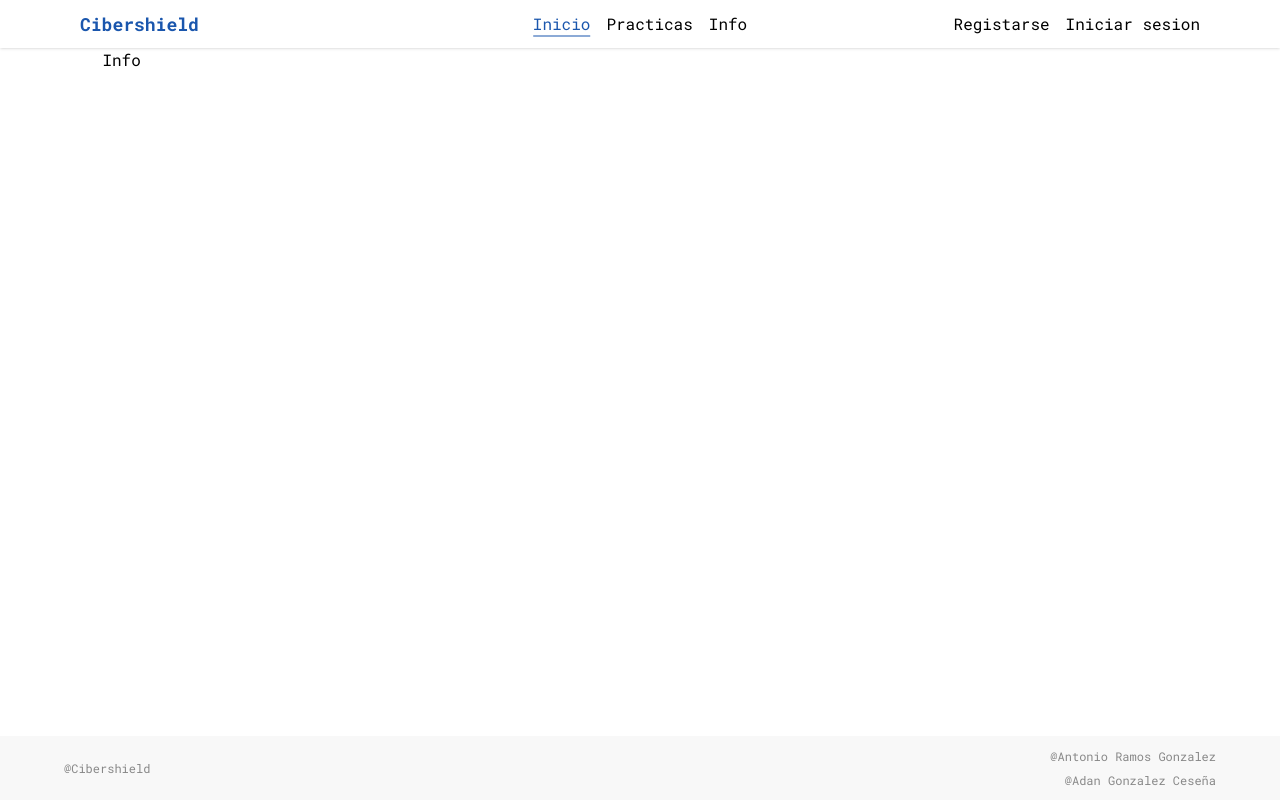
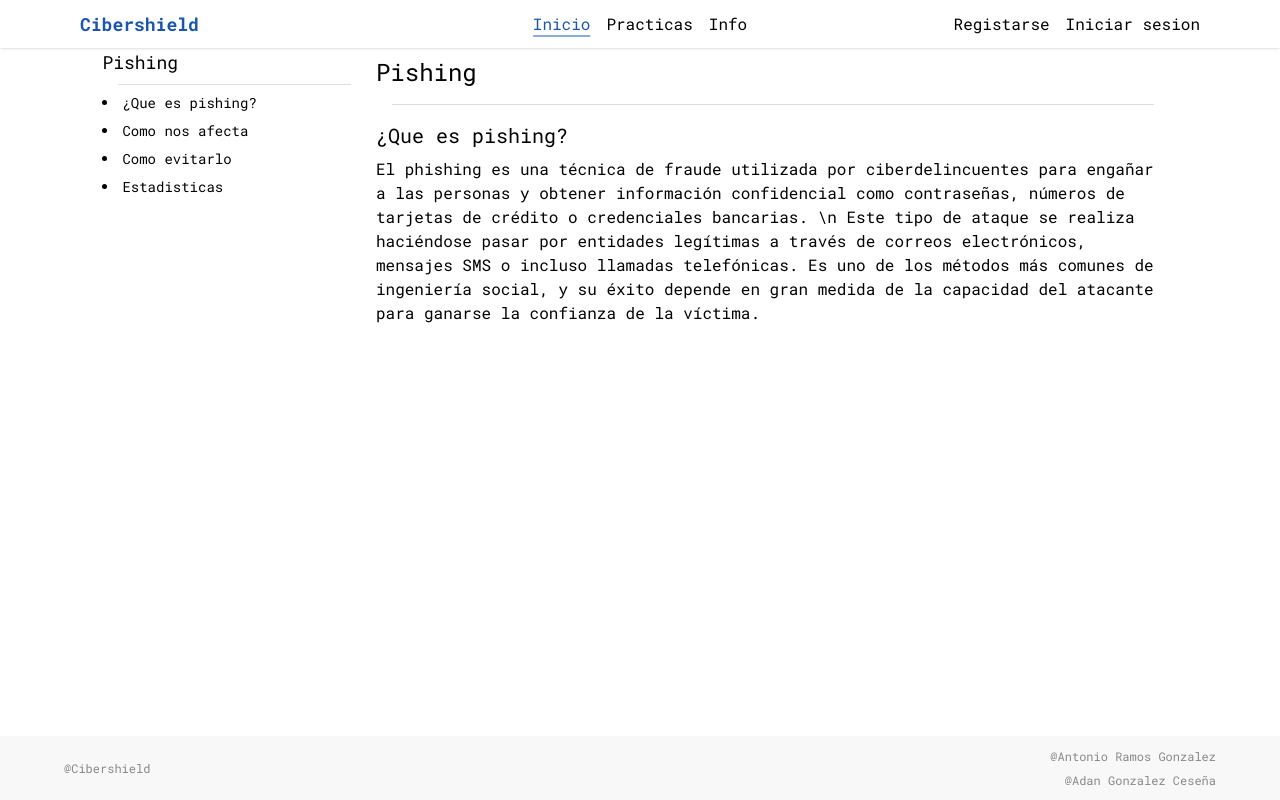
Before and after one commit to AdanCC21/CibershieldFront, a React (Vite) app: page /info in a window 1280 px wide. Built offline with nearby package versions, Linux system fonts and the light colour scheme.

Commit message:
info page init

```diff
--- a/src/App.tsx
+++ b/src/App.tsx
@@ -5,7 +5,7 @@ import Home from './pages/Home'
 import Header from './components/layout/Header'
 import Footer from './components/layout/Footer'
 import Training from './pages/Training/Training'
-import Info from './pages/Info'
+import Info from './pages/Info/Info'
 import { Toaster } from 'react-hot-toast'
 import Exercises from './pages/Training/Exercises'
 
--- a/src/pages/Info.tsx
+++ /dev/null
@@ -1,5 +0,0 @@
-export default function Info() {
-  return (
-    <div>Info</div>
-  )
-}
--- /dev/null
+++ b/src/pages/Info/Info.tsx
@@ -0,0 +1,51 @@
+export default function Info() {
+    return (
+        <div className='flex'>
+            <nav className='flex-1 flex flex-col border-r border-[#fff2]'>
+                <h3 className="text-lg">Pishing</h3>
+
+                <div className="h-px bg-[#0002] my-2 mx-4"></div>
+
+                <ul className="flex flex-col gap-2 list-disc list-inside">
+                    <li className="text-sm">
+                        <a className="hover:underline cursor-pointer">¿Que es pishing?</a>
+                    </li>
+                    <li className="text-sm">
+                        <a>Como nos afecta</a>
+                    </li>
+                    <li className="text-sm">
+                        <a>Como evitarlo</a>
+                    </li>
+                    <li className="text-sm">
+                        <a>Estadisticas</a>
+                    </li>
+                </ul>
+            </nav>
+            <main className='flex-3 flex flex-col p-2 gap-2'>
+                <h1 className='text-2xl'>Pishing</h1>
+                                <div className="h-px bg-[#0002] my-2 mx-4"></div>
+
+                <TitleDescription title='¿Que es pishing?' desc='El phishing es una técnica de fraude utilizada por ciberdelincuentes para engañar a las personas y obtener información confidencial como contraseñas, números de tarjetas de crédito o credenciales bancarias. \n Este tipo de ataque se realiza haciéndose pasar por entidades legítimas a través de correos electrónicos, mensajes SMS o incluso llamadas telefónicas. Es uno de los métodos más comunes de ingeniería social, y su éxito depende en gran medida de la capacidad del atacante para ganarse la confianza de la víctima.' />
+            </main>
+        </div>
+    )
+}
+
+interface Prompts {
+    title: string
+    desc: string
+    img?: string
+}
+function TitleDescription({ title, desc, img }: Prompts) {
+    return (
+        <div className='flex flex-col gap-2 h-fit'>
+            <h3 className='text-xl'>{title}</h3>
+            <p className='text-base whitespace-pre-line'>{desc}</p>
+            {img &&
+                <div className='flex max-w-1/2 overflow-hidden'>
+                    <img src={img} alt='img' className='m-auto max-h-100' />
+                </div>
+            }
+        </div>
+    )
+}
```
